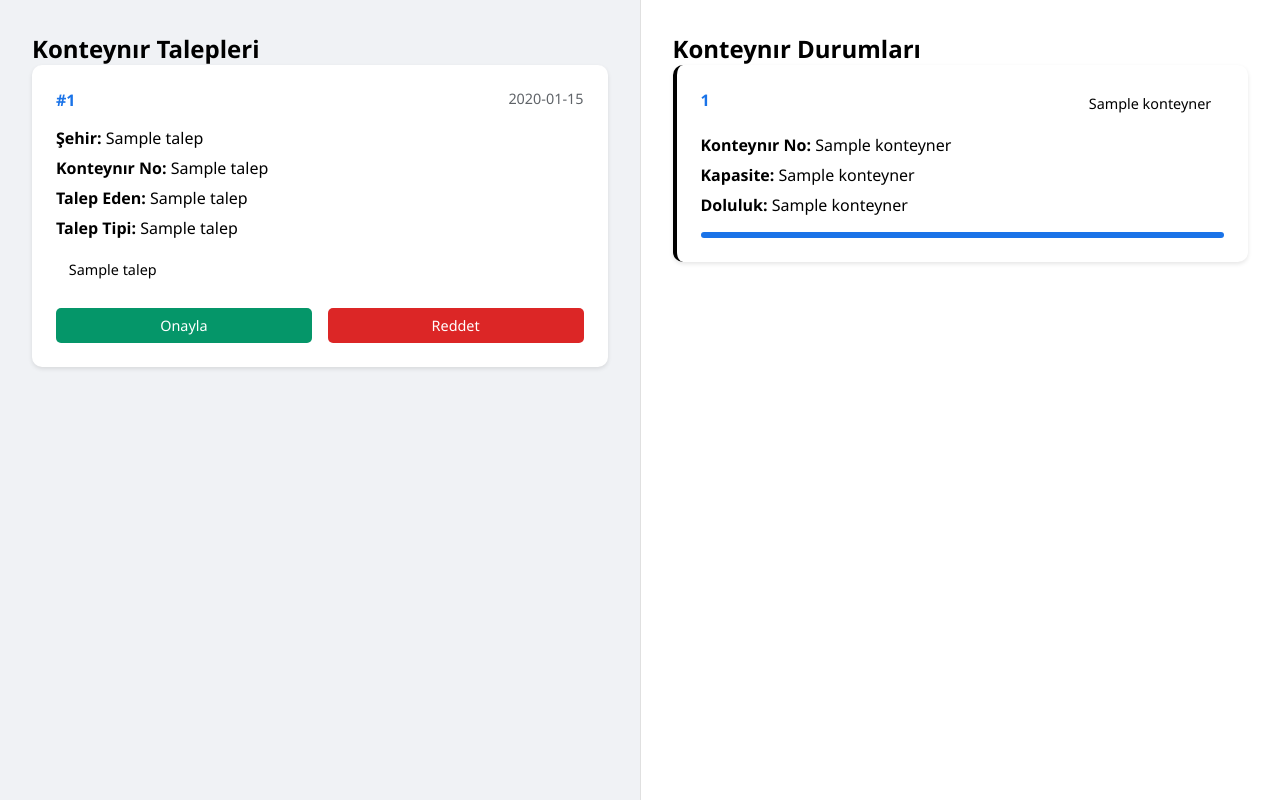
After one commit to ramizcan/konteyner, a Flask app: template templates/konteyner_talepler.html in a window 1280 px wide. The commit adds this page. Run offline with Flask 3, Linux system fonts and the light colour scheme; the template is opened without the code that fills it: most values are stand-ins (such as "Sample title", 1, 10 or a date in 2020).

Commit message:
Container demands

```diff
--- a/MySql.session.sql
+++ /dev/null
@@ -1 +0,0 @@
-SELECT * FROM users
--- a/app.py
+++ b/app.py
@@ -187,5 +187,40 @@ def konteyner_konteyner_ekle():
 
     return render_template('konteyner_konteyner_ekle.html', cities=cities)
 
+@app.route('/konteyner/talepler')
+def konteyner_talepler():
+    if 'email' not in session:
+        return redirect(url_for('login'))
+
+    # Talepleri getir
+    cursor.execute("""
+        SELECT t.id, cc.name as city_name, c.container_number,
+               t.request_type, t.status, t.created_at, u.full_name
+        FROM container_requests t
+        JOIN containers c ON t.container_id = c.id
+        JOIN container_cities cc ON c.container_city_id = cc.id
+        JOIN users u ON t.user_id = u.id
+        ORDER BY t.created_at DESC
+    """)
+    talepler = cursor.fetchall()
+
+    # Dolu ve boş konteynırları getir
+    cursor.execute("""
+        SELECT cc.name as city_name, c.container_number,
+               c.capacity, c.current_occupancy,
+               CASE
+                   WHEN c.current_occupancy >= c.capacity THEN 'Dolu'
+                   ELSE 'Boş'
+               END as status
+        FROM containers c
+        JOIN container_cities cc ON c.container_city_id = cc.id
+        ORDER BY cc.name, c.container_number
+    """)
+    konteynerler = cursor.fetchall()
+
+    return render_template('konteyner_talepler.html',
+                         talepler=talepler,
+                         konteynerler=konteynerler)
+
 if __name__ == '__main__':
     app.run(debug=True)
--- a/static/css/container.css
+++ b/static/css/container.css
@@ -186,3 +186,187 @@ button:active {
         padding: 1.5rem;
     }
 }
+
+/* Talepler Sayfası */
+.requests-container {
+    display: flex;
+    min-height: 100vh;
+    background-color: #f0f2f5;
+}
+
+/* Sol Panel - Talepler */
+.requests-panel {
+    flex: 1;
+    padding: 2rem;
+    border-right: 1px solid #e0e0e0;
+}
+
+.requests-list {
+    display: flex;
+    flex-direction: column;
+    gap: 1rem;
+}
+
+.request-card {
+    background: white;
+    border-radius: 10px;
+    padding: 1.5rem;
+    box-shadow: 0 2px 4px rgba(0, 0, 0, 0.1);
+}
+
+.request-header {
+    display: flex;
+    justify-content: space-between;
+    margin-bottom: 1rem;
+}
+
+.request-id {
+    font-weight: bold;
+    color: #1a73e8;
+}
+
+.request-date {
+    color: #5f6368;
+    font-size: 0.9rem;
+}
+
+.request-content {
+    margin-bottom: 1rem;
+}
+
+.request-content p {
+    margin: 0.5rem 0;
+}
+
+.request-status {
+    display: inline-block;
+    padding: 0.3rem 0.8rem;
+    border-radius: 15px;
+    font-size: 0.9rem;
+    font-weight: 500;
+}
+
+.request-status.beklemede {
+    background-color: #fef3c7;
+    color: #92400e;
+}
+
+.request-status.onaylandi {
+    background-color: #dcfce7;
+    color: #166534;
+}
+
+.request-status.reddedildi {
+    background-color: #fee2e2;
+    color: #991b1b;
+}
+
+.request-actions {
+    display: flex;
+    gap: 1rem;
+    margin-top: 1rem;
+}
+
+.approve-btn, .reject-btn {
+    flex: 1;
+    padding: 0.5rem;
+    border-radius: 5px;
+    font-size: 0.9rem;
+}
+
+.approve-btn {
+    background-color: #059669;
+}
+
+.reject-btn {
+    background-color: #dc2626;
+}
+
+/* Sağ Panel - Konteynır Durumları */
+.containers-panel {
+    flex: 1;
+    padding: 2rem;
+    background-color: #ffffff;
+}
+
+.containers-list {
+    display: flex;
+    flex-direction: column;
+    gap: 1rem;
+}
+
+.container-card {
+    background: white;
+    border-radius: 10px;
+    padding: 1.5rem;
+    box-shadow: 0 2px 4px rgba(0, 0, 0, 0.1);
+    border-left: 4px solid;
+}
+
+.container-card.dolu {
+    border-left-color: #dc2626;
+}
+
+.container-card.bos {
+    border-left-color: #059669;
+}
+
+.container-header {
+    display: flex;
+    justify-content: space-between;
+    margin-bottom: 1rem;
+}
+
+.city-name {
+    font-weight: bold;
+    color: #1a73e8;
+}
+
+.container-status {
+    padding: 0.3rem 0.8rem;
+    border-radius: 15px;
+    font-size: 0.9rem;
+    font-weight: 500;
+}
+
+.container-card.dolu .container-status {
+    background-color: #fee2e2;
+    color: #991b1b;
+}
+
+.container-card.bos .container-status {
+    background-color: #dcfce7;
+    color: #166534;
+}
+
+.container-content {
+    margin-bottom: 1rem;
+}
+
+.container-content p {
+    margin: 0.5rem 0;
+}
+
+.container-progress {
+    height: 6px;
+    background-color: #e0e0e0;
+    border-radius: 3px;
+    overflow: hidden;
+}
+
+.progress-bar {
+    height: 100%;
+    background-color: #1a73e8;
+    transition: width 0.3s ease;
+}
+
+/* Responsive Tasarım */
+@media (max-width: 1024px) {
+    .requests-container {
+        flex-direction: column;
+    }
+
+    .requests-panel, .containers-panel {
+        padding: 1rem;
+    }
+}
--- a/templates/dashboard.html
+++ b/templates/dashboard.html
@@ -26,6 +26,7 @@
                     <li><a href="{{ url_for('konteyner_ekle_secim') }}">Ekle</a></li>
                     <li>Konteynır Sil</li>
                     <li>Konteynır Düzenle</li>
+                    <li><a href="{{ url_for('konteyner_talepler') }}">Konteynır Talepleri</a></li>
                 </ul>
                 <h2>Hastalık</h2>
                 <h2>Acil Çağrı Geçmişi</h2>
--- /dev/null
+++ b/templates/konteyner_talepler.html
@@ -0,0 +1,61 @@
+<!DOCTYPE html>
+<html lang="tr">
+<head>
+    <meta charset="UTF-8">
+    <meta name="viewport" content="width=device-width, initial-scale=1.0">
+    <title>Konteynır Talepleri</title>
+    <link rel="stylesheet" href="{{ url_for('static', filename='css/container.css') }}">
+</head>
+<body>
+    <div class="requests-container">
+        <!-- Sol Panel - Talepler -->
+        <div class="requests-panel">
+            <h2>Konteynır Talepleri</h2>
+            <div class="requests-list">
+                {% for talep in talepler %}
+                <div class="request-card">
+                    <div class="request-header">
+                        <span class="request-id">#{{ talep[0] }}</span>
+                        <span class="request-date">{{ talep[5].strftime('%d.%m.%Y %H:%M') }}</span>
+                    </div>
+                    <div class="request-content">
+                        <p><strong>Şehir:</strong> {{ talep[1] }}</p>
+                        <p><strong>Konteynır No:</strong> {{ talep[2] }}</p>
+                        <p><strong>Talep Eden:</strong> {{ talep[6] }}</p>
+                        <p><strong>Talep Tipi:</strong> {{ talep[3] }}</p>
+                        <p class="request-status {{ talep[4].lower() }}">{{ talep[4] }}</p>
+                    </div>
+                    <div class="request-actions">
+                        <button class="approve-btn">Onayla</button>
+                        <button class="reject-btn">Reddet</button>
+                    </div>
+                </div>
+                {% endfor %}
+            </div>
+        </div>
+
+        <!-- Sağ Panel - Konteynır Durumları -->
+        <div class="containers-panel">
+            <h2>Konteynır Durumları</h2>
+            <div class="containers-list">
+                {% for konteyner in konteynerler %}
+                <div class="container-card {{ konteyner[4].lower() }}">
+                    <div class="container-header">
+                        <span class="city-name">{{ konteyner[0] }}</span>
+                        <span class="container-status">{{ konteyner[4] }}</span>
+                    </div>
+                    <div class="container-content">
+                        <p><strong>Konteynır No:</strong> {{ konteyner[1] }}</p>
+                        <p><strong>Kapasite:</strong> {{ konteyner[2] }}</p>
+                        <p><strong>Doluluk:</strong> {{ konteyner[3] }}</p>
+                    </div>
+                    <div class="container-progress">
+                        <div class="progress-bar" style="width: {{ (konteyner[3] / konteyner[2] * 100)|round }}%"></div>
+                    </div>
+                </div>
+                {% endfor %}
+            </div>
+        </div>
+    </div>
+</body>
+</html>
```
